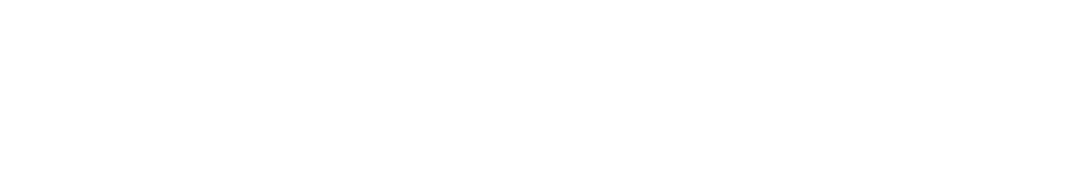
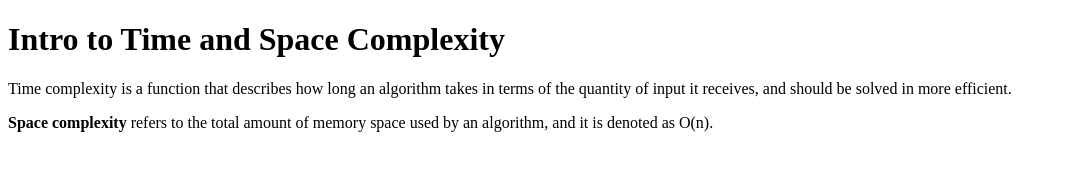
Before and after one commit to acciojob/time-and-space-complexity-TANDEL1, a website: page main.html in a window 1280 px wide. Shown: the whole page, without its empty margins (0-1066 px from the left). Drawn offline with Linux system fonts and the light colour scheme.

Commit message:
created a submission

```diff
--- a/main.html
+++ b/main.html
@@ -8,6 +8,16 @@
 
 <body>
 	<!-- the entire body must be written by student -->
+	<h1>Intro to Time and Space Complexity</h1>
+	<p>
+		Time complexity is a function that describes how long an algorithm
+		takes in terms of the quantity of input it receives,
+		and should be solved in more efficient.
+	</p>
+	<p>
+		<b>Space complexity</b> refers to the total amount of memory space used by an algorithm,
+		and it is denoted as O(n).
+	</p>
     <script type="text/javascript" src="./script.js">
 </script>
 
```
